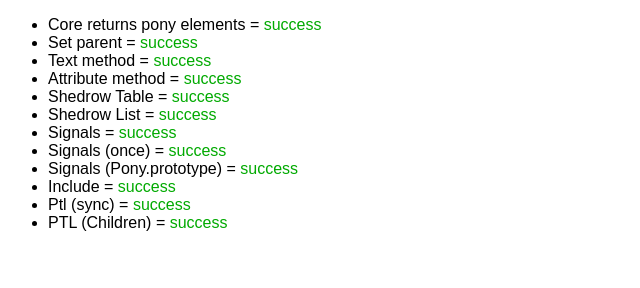
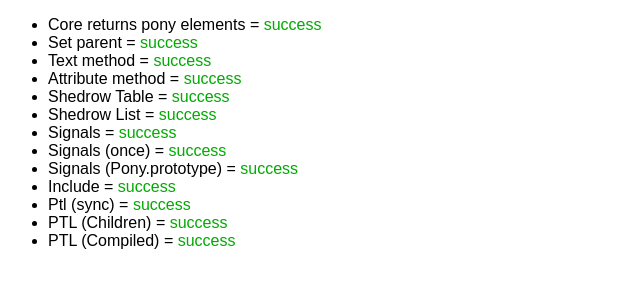
Before and after one commit to stephanbruny/ponyjs, a plain HTML site: page test.html in a window 1280 px wide. Shown: the whole page, without its empty margins (0-640 px from the left). Drawn offline with Linux system fonts and the light colour scheme.

Commit message:
Fixed PTL Compiler; References in PTL-Interpreter

```diff
--- a/src/ptl.js
+++ b/src/ptl.js
@@ -15,7 +15,7 @@
     this.signals = {};
     this.pony = null;
     this.parent = parent;
-    this.context = context;
+    this.context = context || {};
   }
 
   Ptl.prototype.loadJson = function(callback) {
@@ -77,7 +77,15 @@
           obj.attributes[key] = this.context[ref];
         }
       }
-      pony = root.Pony.el(tag, obj.attributes, obj.text, parent);
+      var elementText = null;
+      if (obj.text) {
+        if (obj.text.reference) {
+          elementText = this.context[obj.text.reference];
+        } else {
+          elementText = obj.text.toString();
+        }
+      }
+      pony = root.Pony.el(tag, obj.attributes, elementText, parent);
     } else {
       if (!root.Pony.Shedrow) {
         throw new Error("Cannot use advanced pony elements without Shedrow-Library loaded");
--- a/test.html
+++ b/test.html
@@ -239,7 +239,77 @@
 			assert(ptl.child_2.text() === 'child-test-2');
 		}, testList);
 
+		test('PTL (Compiled)', function() {
+			var ptl = {
+				"id": "root",
+				"type": null,
+				"attributes": {
+					"class": "panel panel-default",
+					"style": "display: none"
+				},
+				"children": {
+					"header": {
+						"type": null,
+						"attributes": {
+							"class": "panel-heading"
+						},
+						"children": {
+							"title": {
+								"type": "h2",
+								"attributes": {
+									"class": "panel-title",
+									"id": "the-panel-title"
+								},
+								"text": {
+									"reference": "var"
+								}
+							}
+						}
+					},
+					"body": {
+						"type": null,
+						"attributes": {
+							"class": "panel-body"
+						}
+					},
+					"footer": {
+						"type": null,
+						"attributes": {
+							"class": "panel-footer"
+						},
+						"children": {
+							"footerButtons": {
+								"type": null,
+								"attributes": {
+									"class": "btn-group"
+								},
+								"children": {
+									"closeBtn": {
+										"type": "button",
+										"attributes": {
+											"class": "btn btn-default"
+										},
+										"signals": {
+											"onClose": "onclick"
+										},
+										"text": "Close"
+									}
+								}
+							}
+						}
+					}
+				}
+			};
+			tpl = new Pony.Ptl(ptl, null, {
+				"var": 'Template Test'
+			});
+			var res = tpl.render();
 
+			assert(tpl.signals.onClose);
+			console.log(tpl.title.text())
+			assert(tpl.title.text() === 'Template Test');
+
+		}, testList)
 
 
 	};
```
Also changed, not shown: lib/package.json (+9 -4 lines), lib/test.ptl.json (+11 -8 lines), build/pony.min.js, build/ptl.min.js, lib/ptl-parser.js, 3 other files.
